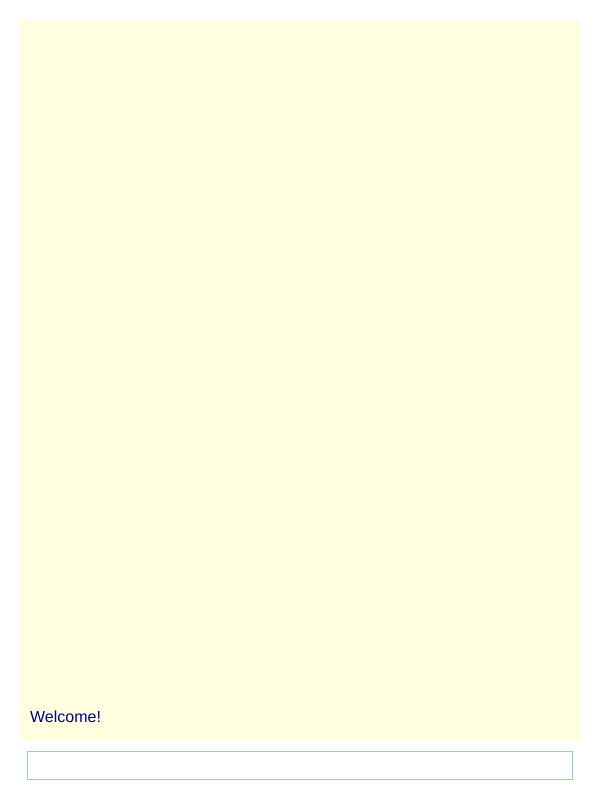
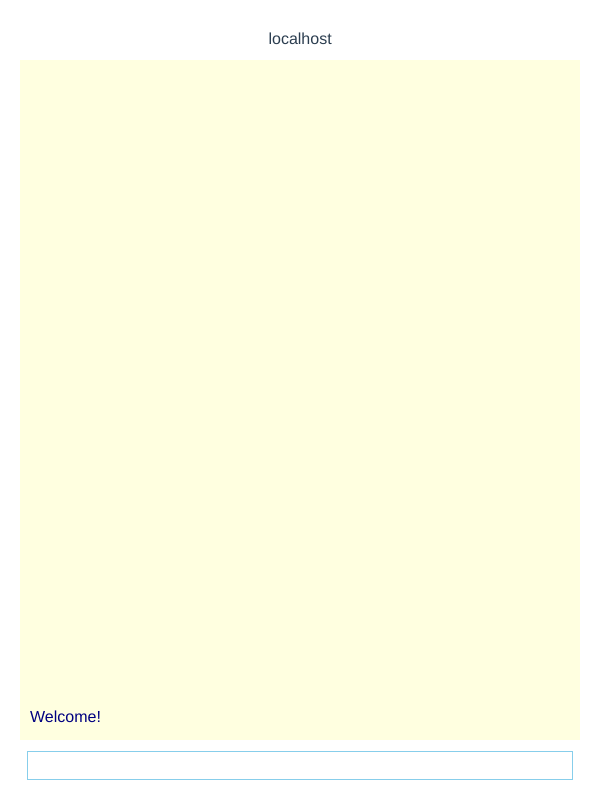
Before and after one commit to jihoon-ernesto/hello-chat-pwa, a Vue app: page / in a window 600 px wide. Built offline with nearby package versions, Linux system fonts and the light colour scheme.

Commit message:
Change background color by screen width and port
- for convenience in developing

```diff
--- a/src/App.vue
+++ b/src/App.vue
@@ -1,5 +1,6 @@
 <template>
 <div id="app">
+  <p>{{ host }}</p>
   <chat-messages
     class="chat-messages"
     :messages="messages"
@@ -57,6 +58,11 @@ export default {
       chatScroll: false,
     };
   },
+  computed: {
+    host() {
+      return location.host;
+    },
+  },
   created() {
     if (this.$workbox) {
       this.$workbox.addEventListener("waiting", () => {
@@ -111,7 +117,7 @@ export default {
     bottom: 50px;
     left: 10px;
     right: 10px;
-    height: calc(100% - 100px);
+    height: calc(100% - 140px);
     overflow: auto;
   }
 
--- a/src/components/ChatMessages.vue
+++ b/src/components/ChatMessages.vue
@@ -1,6 +1,6 @@
 <template>
 <div class="chat-messages" ref="msgs"
-  >
+  :class="classObj">
   <p v-for="(msg, i) in messages"
     :key="i"
     :class="`from-${msg.from}`"
@@ -26,6 +26,17 @@ export default {
   data() {
     return {
     };
+  },
+  computed: {
+    classObj() {
+      return location.port === '8080' ? {
+          'default-port': true,
+          'another-port': false,
+        } : {
+          'default-port': false,
+          'another-port': true,
+        };
+    },
   },
   mounted() {
     this.scrollToBottom();
@@ -71,12 +82,18 @@ export default {
 }
 
 @media only screen and (max-width: 600px) {
-  .chat-messages {
-    background-color: powderblue;
+  .default-port {
+    background-color: lightskyblue;
+  }
+  .another-port {
+    background-color: khaki;
   }
 }
 @media only screen and (min-width: 600px) {
-  .chat-messages {
+  .default-port {
+    background-color: powderblue;
+  }
+  .another-port {
     background-color: lightyellow;
   }
 }
```
